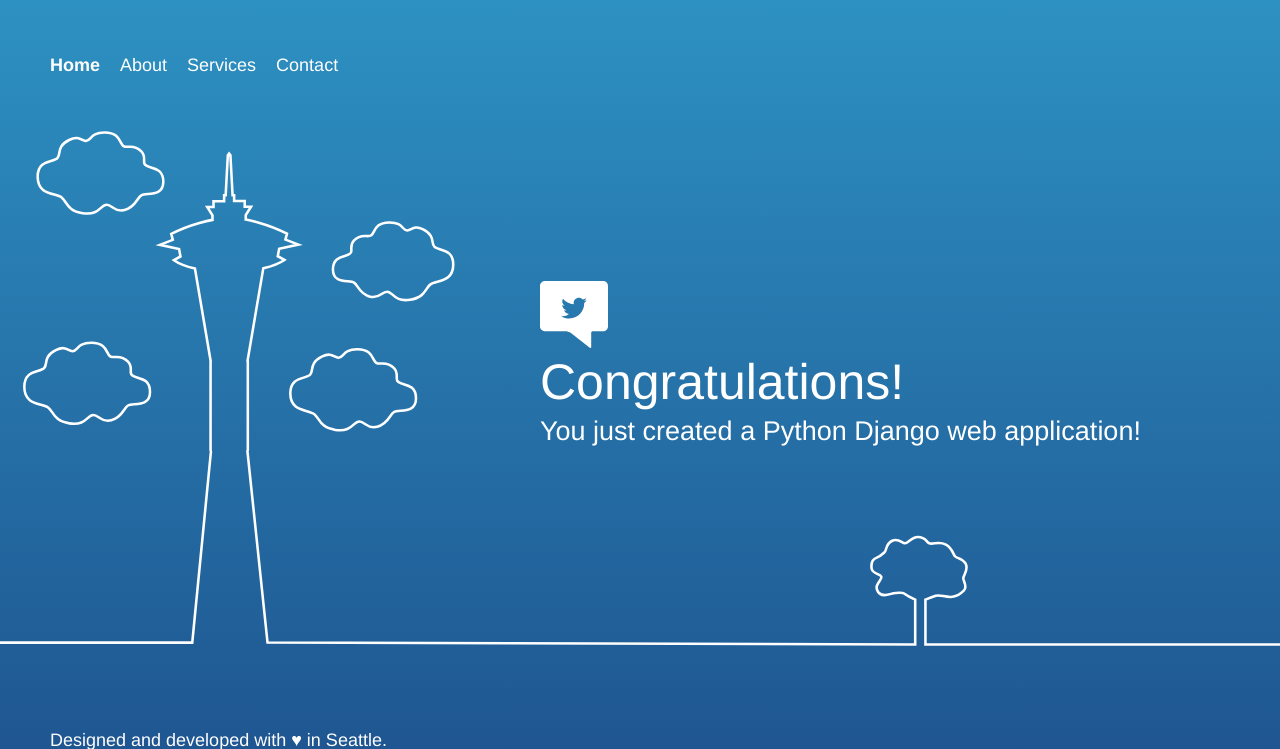
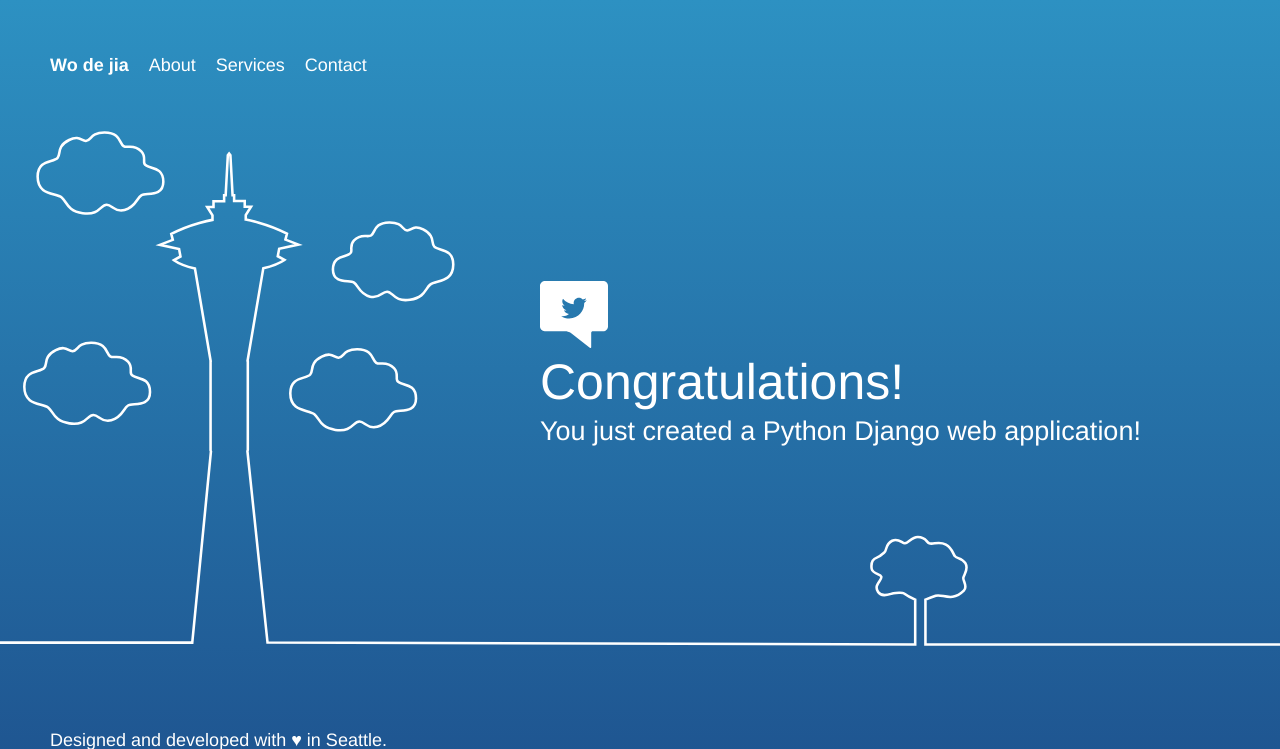
Before and after one commit to davidvgus/Hello-world-aws-django, a Django app: page / in a window 1280 px wide. Shown: the top 749 px of the page. Run offline with Django 3.2, Linux system fonts and the light colour scheme.

Commit message:
home to jia in index

```diff
--- a/helloworld/templates/index.html
+++ b/helloworld/templates/index.html
@@ -47,7 +47,7 @@
         <header>
             <nav class="website-nav">
                 <ul>
-                    <li><a class="home-link" href="https://aws.amazon.com/">Home</a></li>
+                    <li><a class="home-link" href="https://aws.amazon.com/">Wo de jia</a></li>
                     <li><a href="https://aws.amazon.com/what-is-cloud-computing/">About</a></li>
                     <li><a href="https://aws.amazon.com/solutions/">Services</a></li>
                     <li><a href="https://aws.amazon.com/contact-us/">Contact</a></li>
```
